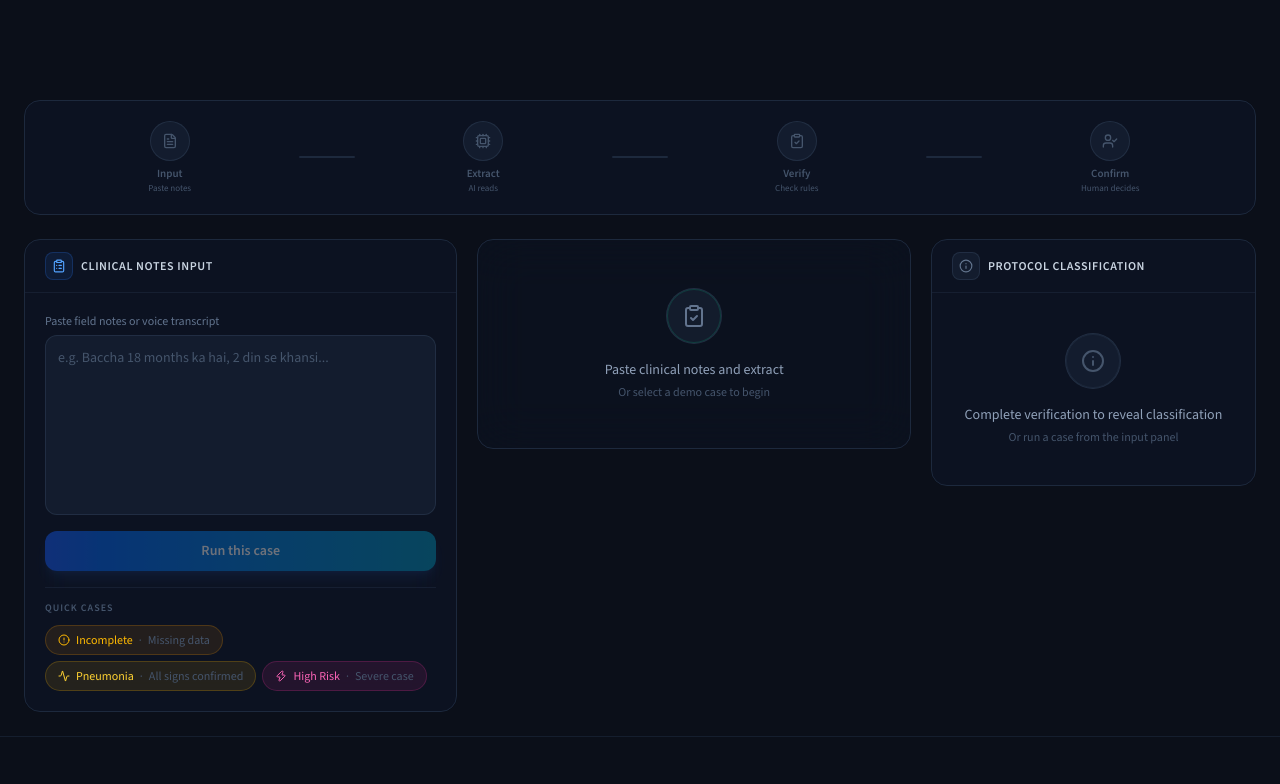
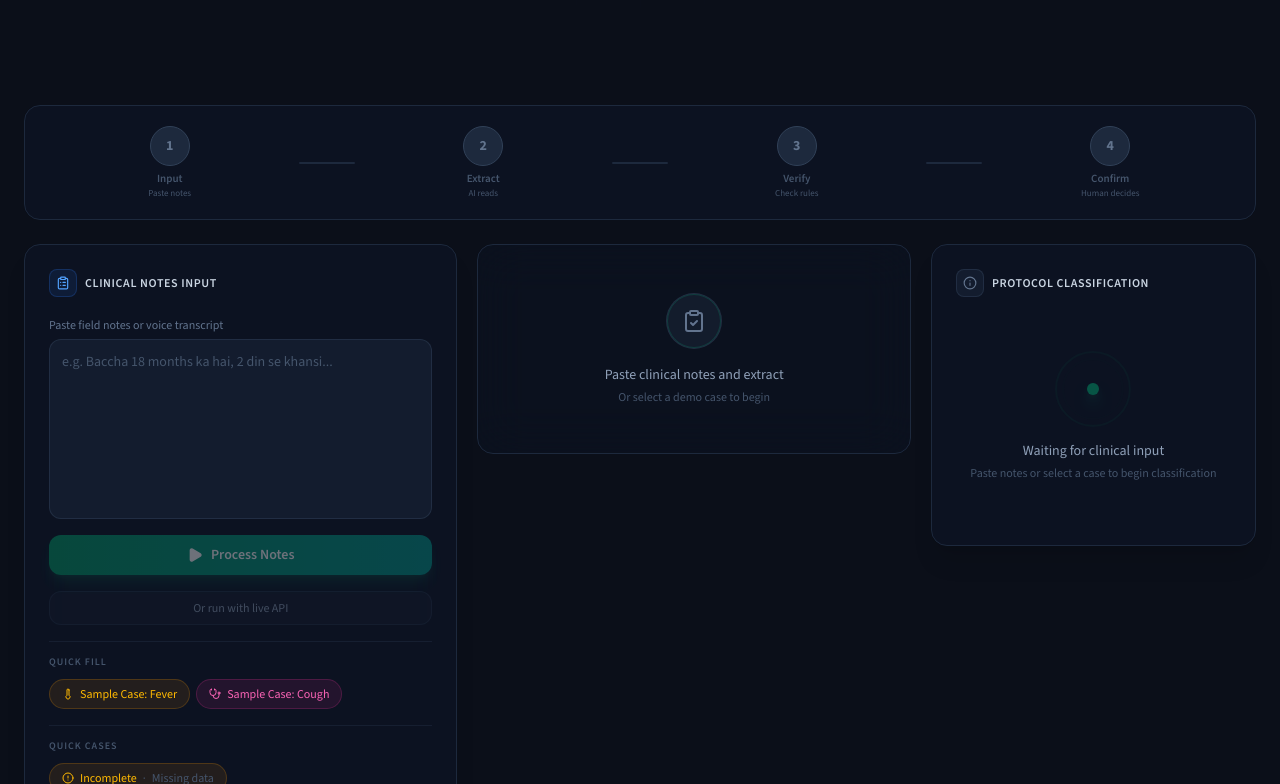
Before and after one commit to Adib-07/IMNCI-Safe, a Next.js app: page / in a window 1280 px wide. Shown: the part 616-1400 px from the top of the page. Built offline with nearby package versions, Linux system fonts and the light colour scheme.

Commit message:
Applied functional and UI upgrades from AI prompts

```diff
--- a/app/page.tsx
+++ b/app/page.tsx
@@ -1,6 +1,6 @@
 "use client";
 
-import React, { useState } from "react";
+import React, { useState, useCallback } from "react";
 import { ImnciAssessment } from "@/lib/types";
 import { evaluateImnciProtocol } from "@/lib/imnci-rules";
 import { Header } from "@/components/Header";
@@ -19,28 +19,79 @@ import {
   Lock,
 } from "lucide-react";
 
+type PipelineStage = "idle" | "input" | "extract" | "verify" | "classify";
+
 export default function ImnciDashboard() {
   const [inputText, setInputText] = useState("");
   const [isExtracting, setIsExtracting] = useState(false);
   const [assessment, setAssessment] = useState<ImnciAssessment | null>(null);
   const [isFallback, setIsFallback] = useState(false);
   const [error, setError] = useState<string | null>(null);
+  const [pipelineStage, setPipelineStage] = useState<PipelineStage>("idle");
+  const [inputError, setInputError] = useState<string | null>(null);
 
   const protocolResult = assessment ? evaluateImnciProtocol(assessment) : null;
 
-  const pipelineStage = isExtracting
-    ? "extract"
-    : assessment
-      ? "verify"
-      : "idle";
+  const clearError = useCallback(() => {
+    setInputError(null);
+    setError(null);
+  }, []);
 
-  const handleExtract = async (overrideText?: string, useMockId?: string) => {
+  const handleProcessNotes = useCallback(() => {
+    const trimmed = inputText.trim();
+    if (!trimmed) {
+      setInputError("Please enter clinical notes before processing.");
+      return;
+    }
+    setInputError(null);
+    setError(null);
+    setAssessment(null);
+    setIsFallback(false);
+
+    // Step 2: Extract (1.5s delay)
+    setPipelineStage("extract");
+    setIsExtracting(true);
+
+    setTimeout(() => {
+      // Step 3: Verify — still extracting (loading skeletons in right card)
+      setPipelineStage("verify");
+
+      setTimeout(() => {
+        // Step 4: Confirm — show success with mock parsed data
+        setPipelineStage("classify");
+        setIsExtracting(false);
+        setIsFallback(true);
+        setAssessment({
+          facts: {
+            patient_age_months: 14,
+            has_cough_or_difficult_breathing: true,
+            respiratory_rate: 48,
+            fast_breathing_reported: true,
+            chest_indrawing: false,
+            stridor_in_calm_child: false,
+            danger_signs: {
+              unable_to_drink_or_breastfeed: true,
+              vomits_everything: false,
+              has_convulsions: false,
+              lethargic_or_unconscious: false,
+            },
+          },
+        });
+      }, 1000);
+    }, 1500);
+  }, [inputText]);
+
+  const handleExtract = useCallback(
+    async (overrideText?: string, useMockId?: string) => {
       const textToAnalyze = overrideText !== undefined ? overrideText : inputText;
       if (!textToAnalyze.trim()) return;
 
+      setInputError(null);
+      setError(null);
       setIsExtracting(true);
       setAssessment(null);
-    setError(null);
+      setPipelineStage("extract");
+
       try {
         const res = await fetch("/api/extract", {
           method: "POST",
@@ -56,6 +107,7 @@ export default function ImnciDashboard() {
         const data = await res.json();
         setAssessment(data.assessment);
         setIsFallback(data.isFallback);
+        setPipelineStage("classify");
       } catch (err) {
         console.error(err);
         setError("Extraction failed. Using fallback fixture for demo.");
@@ -76,10 +128,13 @@ export default function ImnciDashboard() {
             },
           },
         });
+        setPipelineStage("classify");
       } finally {
         setIsExtracting(false);
       }
-  };
+    },
+    [inputText]
+  );
 
   const updateFact = (
     key: string,
@@ -106,10 +161,15 @@ export default function ImnciDashboard() {
     setAssessment(null);
     setIsFallback(false);
     setError(null);
+    setInputError(null);
+    setPipelineStage("idle");
+    setIsExtracting(false);
   };
 
+  const showVerification = !!assessment;
+
   return (
-    <div className="min-h-screen bg-[#0B0F19] flex flex-col">
+    <div className="min-h-screen bg-[#0B0F19] bg-[radial-gradient(ellipse_at_top,_var(--tw-gradient-stops))] from-slate-900/40 via-[#0B0F19] to-[#0B0F19] flex flex-col">
       <Header onReset={resetAll} showReset={!!assessment || isExtracting} isFallback={assessment ? isFallback : null} />
 
       {/* ── Hero ── */}
@@ -166,14 +226,20 @@ export default function ImnciDashboard() {
           {/* Panel 1: Input */}
           <InputPanel
             inputText={inputText}
-            onInputChange={setInputText}
+            onInputChange={(text) => {
+              setInputText(text);
+              if (inputError) setInputError(null);
+            }}
             onExtract={handleExtract}
+            onProcessNotes={handleProcessNotes}
+            inputError={inputError}
             isExtracting={isExtracting}
+            isProcessing={isExtracting}
             isDisabled={false}
           />
 
           {/* Panel 2: Verification */}
-          {assessment && (
+          {showVerification && (
             <VerificationPanel
               assessment={assessment}
               isExtracting={isExtracting}
@@ -182,7 +248,7 @@ export default function ImnciDashboard() {
             />
           )}
 
-          {!assessment && !isExtracting && (
+          {!showVerification && (
             <div className="hidden lg:flex rounded-2xl border border-slate-800 bg-slate-900/30 backdrop-blur-xl items-center justify-center py-12">
               <div className="text-center px-6">
                 <div className="w-14 h-14 rounded-full bg-slate-800/50 border border-slate-700/50 flex items-center justify-center mx-auto mb-4 relative">
@@ -199,12 +265,12 @@ export default function ImnciDashboard() {
             </div>
           )}
 
-          {!assessment && !isExtracting && (
+          {!showVerification && (
             <div className="lg:hidden" />
           )}
 
           {/* Panel 3: Classification */}
-          <ReferralCard result={protocolResult} assessment={assessment} />
+          <ReferralCard result={protocolResult} assessment={assessment} isExtracting={isExtracting} />
         </div>
       </section>
 
--- a/components/Header.tsx
+++ b/components/Header.tsx
@@ -11,7 +11,7 @@ interface HeaderProps {
 
 export function Header({ onReset, showReset, isFallback }: HeaderProps) {
   return (
-    <header className="sticky top-0 z-20 backdrop-blur-md bg-[#0B0F19]/80 border-b border-slate-800/60">
+    <header className="sticky top-0 z-20 backdrop-blur-md bg-slate-900/80 border-b border-slate-800">
       <div className="max-w-[1400px] mx-auto px-4 md:px-6 py-3 flex items-center justify-between">
         <div className="flex items-center gap-3">
           <div className="relative flex items-center justify-center w-9 h-9 rounded-xl bg-gradient-to-br from-emerald-500 to-teal-600 shadow-lg shadow-emerald-500/20">
@@ -22,13 +22,13 @@ export function Header({ onReset, showReset, isFallback }: HeaderProps) {
             <h1 className="text-base font-semibold text-white leading-none tracking-tight">
               IMNCI-Safe
             </h1>
-            <div className="flex items-center gap-1.5 mt-1">
+            <div className="inline-flex items-center gap-1.5 mt-1 px-2 py-0.5 rounded-full bg-emerald-500/10 border border-emerald-500/20">
               <span className="relative flex h-2 w-2">
                 <span className="animate-ping absolute inline-flex h-full w-full rounded-full bg-emerald-400 opacity-75" />
                 <span className="relative inline-flex rounded-full h-2 w-2 bg-emerald-500" />
               </span>
               <span className="text-[0.625rem] font-semibold text-emerald-400 tracking-wider uppercase hidden sm:block">
-                Protocol Engine Online
+                PROTOCOL ENGINE ONLINE
               </span>
             </div>
           </div>
--- a/components/InputPanel.tsx
+++ b/components/InputPanel.tsx
@@ -1,15 +1,33 @@
 "use client";
 
 import React from "react";
-import { ClipboardList, AlertCircle, Activity, Zap } from "lucide-react";
+import { ClipboardList, AlertCircle, Activity, Zap, Thermometer, Stethoscope, Play } from "lucide-react";
 
 interface InputPanelProps {
   inputText: string;
   onInputChange: (text: string) => void;
   onExtract: (overrideText?: string, useMockId?: string) => void;
+  onProcessNotes: () => void;
+  inputError: string | null;
   isExtracting: boolean;
+  isProcessing: boolean;
   isDisabled: boolean;
 }
+
+const QUICK_FILL_CASES = [
+  {
+    label: "Sample Case: Fever",
+    text: "2 year old child with high fever for 3 days. Has a cough and is breathing fast. Measured respiratory rate is 42. No chest indrawing. Child is drinking fluids and alert. No convulsions, no vomiting.",
+    icon: Thermometer,
+    color: "text-amber-400 bg-amber-500/10 border-amber-500/20 hover:border-amber-500/40 hover:bg-amber-500/15",
+  },
+  {
+    label: "Sample Case: Cough",
+    text: "14 month old infant with persistent cough for 5 days. Breathing fast, counted 48 breaths per minute. No chest indrawing, no stridor. Child is lethargic and unable to drink breastmilk. No convulsions.",
+    icon: Stethoscope,
+    color: "text-pink-400 bg-pink-500/10 border-pink-500/20 hover:border-pink-500/40 hover:bg-pink-500/15",
+  },
+];
 
 const DEMO_CASES = [
   {
@@ -45,46 +63,96 @@ export function InputPanel({
   inputText,
   onInputChange,
   onExtract,
+  onProcessNotes,
+  inputError,
   isExtracting,
+  isProcessing,
   isDisabled,
 }: InputPanelProps) {
+  const isBusy = isExtracting || isProcessing;
+
   return (
-    <section className="rounded-2xl border border-slate-800 bg-slate-900/50 backdrop-blur-xl flex flex-col overflow-hidden">
-      <div className="px-5 py-3 border-b border-slate-800/60 flex items-center gap-2">
+    <section className="rounded-2xl border border-slate-800 bg-slate-900/50 shadow-xl backdrop-blur-xl p-6 flex flex-col overflow-hidden">
+      <div className="flex items-center gap-2 mb-5">
         <div className="w-7 h-7 rounded-lg bg-blue-500/10 border border-blue-500/20 flex items-center justify-center">
           <ClipboardList className="w-3.5 h-3.5 text-blue-400" />
         </div>
         <h2 className="text-xs font-semibold text-slate-300 uppercase tracking-wider">Clinical Notes Input</h2>
       </div>
 
-      <div className="p-5 flex flex-col gap-4 flex-1">
+      <div className="flex flex-col gap-4 flex-1">
         <div className="flex flex-col gap-1.5">
           <label className="text-xs text-slate-500 font-medium">
             Paste field notes or voice transcript
           </label>
           <textarea
-            className="w-full min-h-[180px] p-3 text-sm text-slate-200 bg-slate-800/50 border border-slate-700/50 rounded-xl focus:ring-2 focus:ring-blue-500/30 focus:border-blue-500/50 outline-none resize-none placeholder:text-slate-600 transition-all duration-200"
+            className={`w-full min-h-[180px] p-3 text-sm text-slate-200 bg-slate-800/50 border rounded-xl focus:ring-2 focus:ring-emerald-500 focus:border-emerald-500 outline-none resize-none placeholder:text-slate-600 transition-all duration-200 ${
+              inputError
+                ? "border-red-500/50 focus:ring-red-500/30 focus:border-red-500/50"
+                : "border-slate-700/50"
+            }`}
             placeholder="e.g. Baccha 18 months ka hai, 2 din se khansi..."
             value={inputText}
             onChange={(e) => onInputChange(e.target.value)}
-            disabled={isExtracting}
+            disabled={isBusy}
           />
+          {inputError && (
+            <p className="text-xs text-red-400 flex items-center gap-1.5 animate-fade-in">
+              <AlertCircle className="w-3 h-3" />
+              {inputError}
+            </p>
+          )}
         </div>
 
+        {/* Process Notes — primary CTA */}
+        <button
+          onClick={onProcessNotes}
+          disabled={!inputText.trim() || isBusy || isDisabled}
+          className="w-full py-2.5 px-4 text-sm font-semibold bg-gradient-to-r from-emerald-600 to-teal-600 hover:from-emerald-500 hover:to-teal-500 disabled:opacity-40 disabled:cursor-not-allowed text-white rounded-xl flex items-center justify-center gap-2 transition-all duration-200 shadow-lg shadow-emerald-500/20 hover:shadow-emerald-500/30 hover:-translate-y-0.5 active:translate-y-0"
+        >
+          {isBusy ? (
+            <>
+              <div className="spinner !w-4 !h-4 !border-[1.5px] !border-white/30 !border-t-white" />
+              Processing...
+            </>
+          ) : (
+            <>
+              <Play className="w-4 h-4" fill="currentColor" />
+              Process Notes
+            </>
+          )}
+        </button>
+
+        {/* Run this case — secondary CTA */}
         <button
           onClick={() => onExtract()}
-          disabled={!inputText.trim() || isExtracting || isDisabled}
-          className="w-full py-2.5 px-4 text-sm font-semibold bg-gradient-to-r from-blue-600 to-cyan-600 hover:from-blue-500 hover:to-cyan-500 disabled:opacity-40 disabled:cursor-not-allowed text-white rounded-xl flex items-center justify-center gap-2 transition-all duration-200 shadow-lg shadow-blue-500/20 hover:shadow-blue-500/30 hover:-translate-y-0.5 active:translate-y-0"
+          disabled={!inputText.trim() || isBusy || isDisabled}
+          className="w-full py-2 px-4 text-xs font-medium text-slate-400 bg-slate-800/50 hover:bg-slate-800 border border-slate-700/50 hover:text-white disabled:opacity-40 disabled:cursor-not-allowed rounded-xl flex items-center justify-center gap-2 transition-all duration-200"
         >
-          {isExtracting ? (
-            <>
-              <div className="spinner !w-4 !h-4 !border-[1.5px] !border-white/30 !border-t-white" />
-              Extracting facts...
-            </>
-          ) : (
-            "Run this case"
-          )}
+          Or run with live API
         </button>
+
+        <div className="border-t border-slate-800/60 pt-3">
+          <p className="text-[0.625rem] font-semibold text-slate-600 tracking-widest mb-2.5">
+            QUICK FILL
+          </p>
+          <div className="flex flex-wrap gap-1.5">
+            {QUICK_FILL_CASES.map((c) => {
+              const Icon = c.icon;
+              return (
+                <button
+                  key={c.label}
+                  onClick={() => onInputChange(c.text)}
+                  disabled={isBusy}
+                  className={`group inline-flex items-center gap-1.5 text-xs font-medium px-3 py-1.5 rounded-full border transition-all duration-200 hover:-translate-y-0.5 disabled:opacity-40 ${c.color}`}
+                >
+                  <Icon className="w-3 h-3" />
+                  <span>{c.label}</span>
+                </button>
+              );
+            })}
+          </div>
+        </div>
 
         <div className="border-t border-slate-800/60 pt-3">
           <p className="text-[0.625rem] font-semibold text-slate-600 tracking-widest mb-2.5">
@@ -100,7 +168,7 @@ export function InputPanel({
                     onInputChange(c.text);
                     onExtract(c.text, c.useMockId);
                   }}
-                  disabled={isExtracting}
+                  disabled={isBusy}
                   className={`group inline-flex items-center gap-1.5 text-xs font-medium px-3 py-1.5 rounded-full border transition-all duration-200 hover:-translate-y-0.5 disabled:opacity-40 ${c.color} ${c.hoverColor}`}
                 >
                   <Icon className="w-3 h-3" />
--- a/components/Pipeline.tsx
+++ b/components/Pipeline.tsx
@@ -44,18 +44,22 @@ export function Pipeline({ currentStage }: PipelineProps) {
                 }`}
               >
                 <div
-                  className={`relative w-10 h-10 rounded-full flex items-center justify-center mb-1.5 transition-all duration-300 ${
+                  className={`group relative w-10 h-10 rounded-full flex items-center justify-center mb-1.5 transition-all duration-300 hover:scale-105 ${
                     isActive
-                      ? "bg-gradient-to-br from-blue-500 to-cyan-500 text-white shadow-lg shadow-blue-500/30 scale-110"
+                      ? "bg-blue-600 text-white shadow-lg shadow-blue-500/30 scale-110"
                       : isComplete
-                        ? "bg-emerald-500/20 border border-emerald-500/30 text-emerald-400"
-                        : "bg-slate-800/50 border border-slate-700/50 text-slate-600"
+                        ? "bg-emerald-500 text-white shadow-lg shadow-emerald-500/20"
+                        : "bg-slate-800 text-slate-500 border border-slate-700"
                   }`}
                 >
                   {isActive && (
                     <div className="absolute inset-0 rounded-full border border-blue-400/40 animate-pulse" />
                   )}
-                  <Icon className="w-4 h-4" strokeWidth={2} />
+                  {isComplete ? (
+                    <span className="text-sm font-bold">✓</span>
+                  ) : (
+                    <span className="text-sm font-bold">{i + 1}</span>
+                  )}
                 </div>
                 <span className="text-[0.6875rem] font-semibold block leading-tight">{stage.label}</span>
                 <span className="text-[0.5625rem] leading-tight text-slate-600 mt-0.5 hidden sm:block">
--- a/components/ReferralCard.tsx
+++ b/components/ReferralCard.tsx
@@ -8,12 +8,15 @@ import {
   Activity,
   XCircle,
   Info,
+  Radar,
+  ShieldCheck,
 } from "lucide-react";
 import type { ProtocolResult, TriageColor, ImnciAssessment } from "@/lib/types";
 
 interface ReferralCardProps {
   result: ProtocolResult | null;
   assessment: ImnciAssessment | null;
+  isExtracting?: boolean;
 }
 
 const COLOR_CONFIG: Record<
@@ -95,9 +98,80 @@ function buildFiredRuleText(result: ProtocolResult, assessment: ImnciAssessment
   return "";
 }
 
-export function ReferralCard({ result, assessment }: ReferralCardProps) {
+function EmptyState() {
+  return (
+    <section className="rounded-2xl border border-slate-800 bg-slate-900/50 shadow-xl backdrop-blur-xl p-6 flex flex-col overflow-hidden">
+      <div className="flex items-center gap-2 mb-5">
+        <div className="w-7 h-7 rounded-lg bg-slate-800/50 border border-slate-700/50 flex items-center justify-center">
+          <Info className="w-3.5 h-3.5 text-slate-500" />
+        </div>
+        <h2 className="text-xs font-semibold text-slate-300 uppercase tracking-wider">Protocol Classification</h2>
+      </div>
+      <div className="flex-1 flex items-center justify-center py-10">
+        <div className="text-center">
+          <div className="relative w-16 h-16 mx-auto mb-5">
+            {/* Radar rings */}
+            <div className="absolute inset-0 rounded-full border border-emerald-500/10 animate-ping" style={{ animationDuration: "3s" }} />
+            <div className="absolute inset-2 rounded-full border border-emerald-500/15 animate-ping" style={{ animationDuration: "2.5s", animationDelay: "0.5s" }} />
+            <div className="absolute inset-4 rounded-full border border-emerald-500/20 animate-ping" style={{ animationDuration: "2s", animationDelay: "1s" }} />
+            {/* Center dot */}
+            <div className="absolute inset-0 flex items-center justify-center">
+              <div className="w-3 h-3 rounded-full bg-emerald-500/40 shadow-lg shadow-emerald-500/30" />
+            </div>
+          </div>
+          <p className="text-sm text-slate-400 font-medium mb-1">
+            Waiting for clinical input
+          </p>
+          <p className="text-xs text-slate-600">
+            Paste notes or select a case to begin classification
+          </p>
+        </div>
+      </div>
+    </section>
+  );
+}
+
+function LoadingState() {
+  return (
+    <section className="rounded-2xl border border-slate-800 bg-slate-900/50 shadow-xl backdrop-blur-xl p-6 flex flex-col overflow-hidden">
+      <div className="flex items-center gap-2 mb-5">
+        <div className="w-7 h-7 rounded-lg bg-blue-500/10 border border-blue-500/20 flex items-center justify-center">
+          <div className="spinner !w-3.5 !h-3.5 !border-[1.5px]" />
+        </div>
+        <h2 className="text-xs font-semibold text-slate-300 uppercase tracking-wider">Protocol Classification</h2>
+      </div>
+      <div className="flex-1 flex flex-col gap-3 py-4">
+        {/* Skeleton: classification name */}
+        <div className="h-5 w-48 bg-slate-800 rounded-lg animate-pulse" />
+        {/* Skeleton: triage badge */}
+        <div className="h-6 w-20 bg-slate-800 rounded-full animate-pulse" />
+        {/* Skeleton: rule fired */}
+        <div className="mt-3 rounded-xl border border-slate-700/30 p-3 space-y-2">
+          <div className="h-3 w-24 bg-slate-800 rounded animate-pulse" />
+          <div className="h-4 w-64 bg-slate-800 rounded animate-pulse" />
+        </div>
+        {/* Skeleton: treatment */}
+        <div className="space-y-1.5 mt-1">
+          <div className="h-3 w-full bg-slate-800 rounded animate-pulse" />
+          <div className="h-3 w-3/4 bg-slate-800 rounded animate-pulse" />
+        </div>
+      </div>
+      <div className="mt-4 pt-3 border-t border-slate-800/60 flex items-center gap-2">
+        <div className="spinner !w-3 !h-3 !border-[1px]" />
+        <span className="text-xs text-slate-500">Evaluating IMNCI protocol rules...</span>
+      </div>
+    </section>
+  );
+}
+
+export function ReferralCard({ result, assessment, isExtracting = false }: ReferralCardProps) {
   const [animating, setAnimating] = useState(false);
+  const [confirmed, setConfirmed] = useState(false);
   const prevWasBlocked = useRef(false);
+
+  useEffect(() => {
+    setConfirmed(false);
+  }, [result]);
 
   useEffect(() => {
     const wasBlocked = prevWasBlocked.current;
@@ -110,31 +184,12 @@ export function ReferralCard({ result, assessment }: ReferralCardProps) {
     prevWasBlocked.current = result?.status === "NEEDS_CONFIRMATION";
   }, [result]);
 
+  if (isExtracting) {
+    return <LoadingState />;
+  }
+
   if (!result) {
-    return (
-      <section className="rounded-2xl border border-slate-800 bg-slate-900/50 backdrop-blur-xl flex flex-col overflow-hidden">
-        <div className="px-5 py-3 border-b border-slate-800/60 flex items-center gap-2">
-          <div className="w-7 h-7 rounded-lg bg-slate-800/50 border border-slate-700/50 flex items-center justify-center">
-            <Info className="w-3.5 h-3.5 text-slate-500" />
-          </div>
-          <h2 className="text-xs font-semibold text-slate-300 uppercase tracking-wider">Protocol Classification</h2>
-        </div>
-        <div className="flex-1 flex items-center justify-center py-10">
-          <div className="text-center">
-            <div className="w-14 h-14 rounded-full bg-slate-800/50 border border-slate-700/50 flex items-center justify-center mx-auto mb-4 relative">
-              <Info className="w-6 h-6 text-slate-600" />
-              <div className="absolute inset-0 rounded-full border border-slate-700/30 animate-pulse" />
-            </div>
-            <p className="text-sm text-slate-400 font-medium mb-1">
-              Complete verification to reveal classification
-            </p>
-            <p className="text-xs text-slate-600">
-              Or run a case from the input panel
-            </p>
-          </div>
-        </div>
-      </section>
-    );
+    return <EmptyState />;
   }
 
   const isBlocked = result.status === "NEEDS_CONFIRMATION";
@@ -145,15 +200,15 @@ export function ReferralCard({ result, assessment }: ReferralCardProps) {
   const firedRule = buildFiredRuleText(result, assessment);
 
   return (
-    <section className="rounded-2xl border border-slate-800 bg-slate-900/50 backdrop-blur-xl flex flex-col overflow-hidden">
-      <div className="px-5 py-3 border-b border-slate-800/60 flex items-center gap-2">
+    <section className="rounded-2xl border border-slate-800 bg-slate-900/50 shadow-xl backdrop-blur-xl p-6 flex flex-col overflow-hidden">
+      <div className="flex items-center gap-2 mb-5">
         <div className="w-7 h-7 rounded-lg bg-emerald-500/10 border border-emerald-500/20 flex items-center justify-center">
           <CheckCircle2 className="w-3.5 h-3.5 text-emerald-400" />
         </div>
         <h2 className="text-xs font-semibold text-slate-300 uppercase tracking-wider">Protocol Classification</h2>
       </div>
 
-      <div className="p-5 flex-1 flex flex-col">
+      <div className="flex-1 flex flex-col">
         <div
           className={`rounded-xl border-2 p-5 transition-all duration-300 ${
             isBlocked
@@ -265,6 +320,39 @@ export function ReferralCard({ result, assessment }: ReferralCardProps) {
           )}
         </div>
 
+        {/* Confirm Decision */}
+        {!isBlocked && !isOoc && (
+          <div className="mt-4 rounded-xl border border-slate-700/50 bg-slate-800/30 p-4">
+            <label className="flex items-start gap-3 cursor-pointer group">
+              <div className="relative mt-0.5">
+                <input
+                  type="checkbox"
+                  checked={confirmed}
+                  onChange={(e) => setConfirmed(e.target.checked)}
+                  className="peer sr-only"
+                />
+                <div className={`w-5 h-5 rounded-md border-2 transition-all duration-200 flex items-center justify-center ${
+                  confirmed
+                    ? "bg-emerald-500 border-emerald-500"
+                    : "border-slate-600 group-hover:border-slate-500"
+                }`}>
+                  {confirmed && (
+                    <ShieldCheck className="w-3 h-3 text-white" strokeWidth={3} />
+                  )}
+                </div>
+              </div>
+              <div>
+                <span className="text-sm font-semibold text-slate-200 group-hover:text-white transition-colors">
+                  Confirm Decision
+                </span>
+                <p className="text-xs text-slate-500 mt-0.5">
+                  I have reviewed the extracted facts and classification. This result is clinically appropriate.
+                </p>
+              </div>
+            </label>
+          </div>
+        )}
+
         {/* Footer */}
         <div className="mt-4 pt-3 border-t border-slate-800/60 flex items-center gap-4">
           <div className="flex items-center gap-1.5 text-xs text-slate-600">
```
Lines whose indentation alone changed are shown as unchanged.
